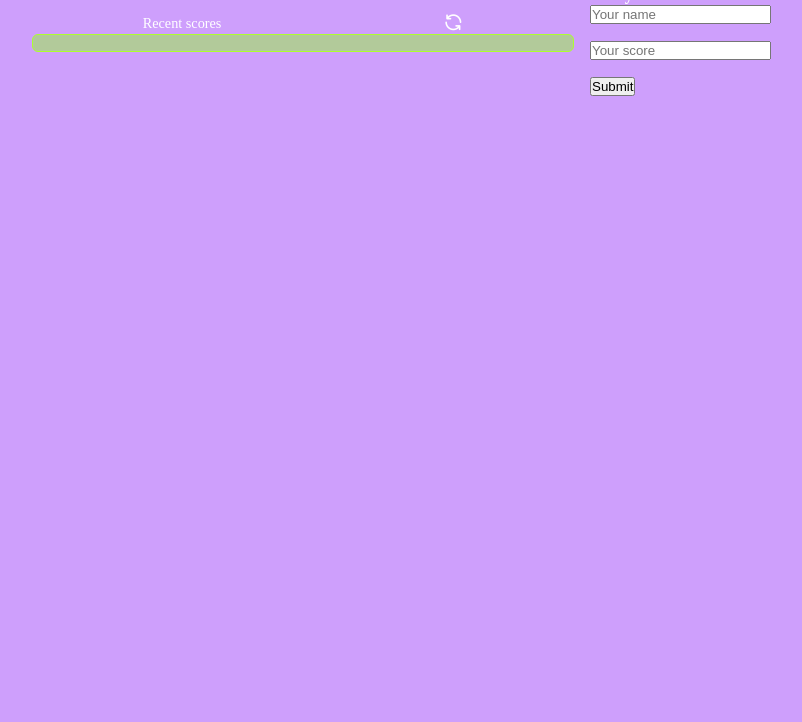
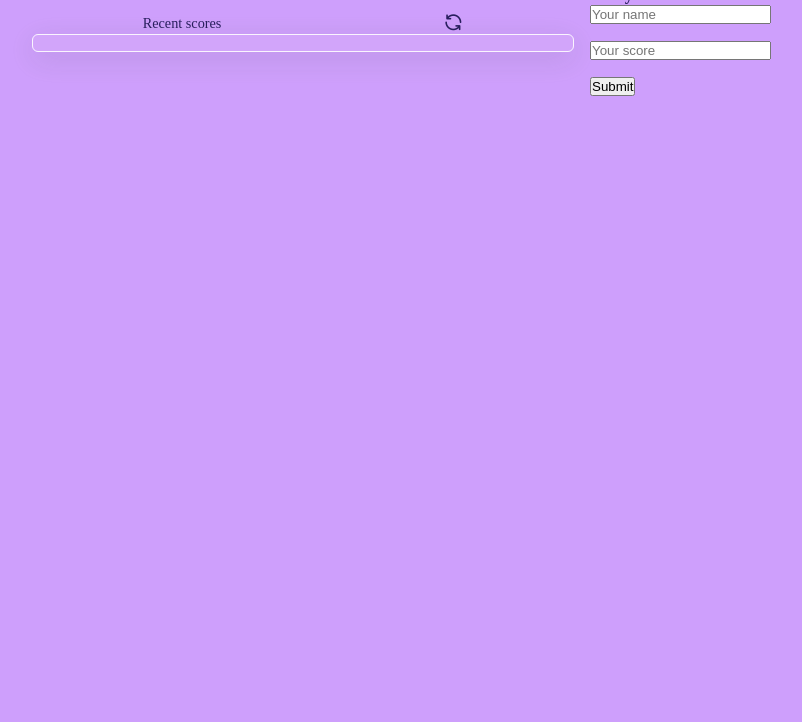
Before and after one commit to soesandarwin2201/LeaderBoard-project, a website built with webpack: page src/index.html in a window 1280 px wide. Shown: the part 78-800 px from the top of the page, without its empty margins (58-860 px from the left). Built offline with nearby package versions, Linux system fonts and the light colour scheme; no server answers.

Commit message:
make the styling for the container

```diff
--- a/src/index.css
+++ b/src/index.css
@@ -6,7 +6,7 @@
 
 body {
   background-color: #ce9ffc;
-  color: #fff;
+  color: #281e5d;
   font-size: 0.89rem;
 }
 
@@ -51,12 +51,14 @@ section {
 }
 
 table {
-  border: 1px solid greenyellow;
+  border: .5px solid #fff;
   border-radius: 6px;
   margin-bottom: 1rem;
   width: 50%;
   padding: 0.5rem;
-  background-color: #b2ca9a;
+  background-color: rgba(255, 225, 225, 0.1);
+  box-shadow: rgba(100, 100, 111, 0.2) 0px 7px 29px 0px;
+  opacity: .9;
 }
 
 tr {
```
